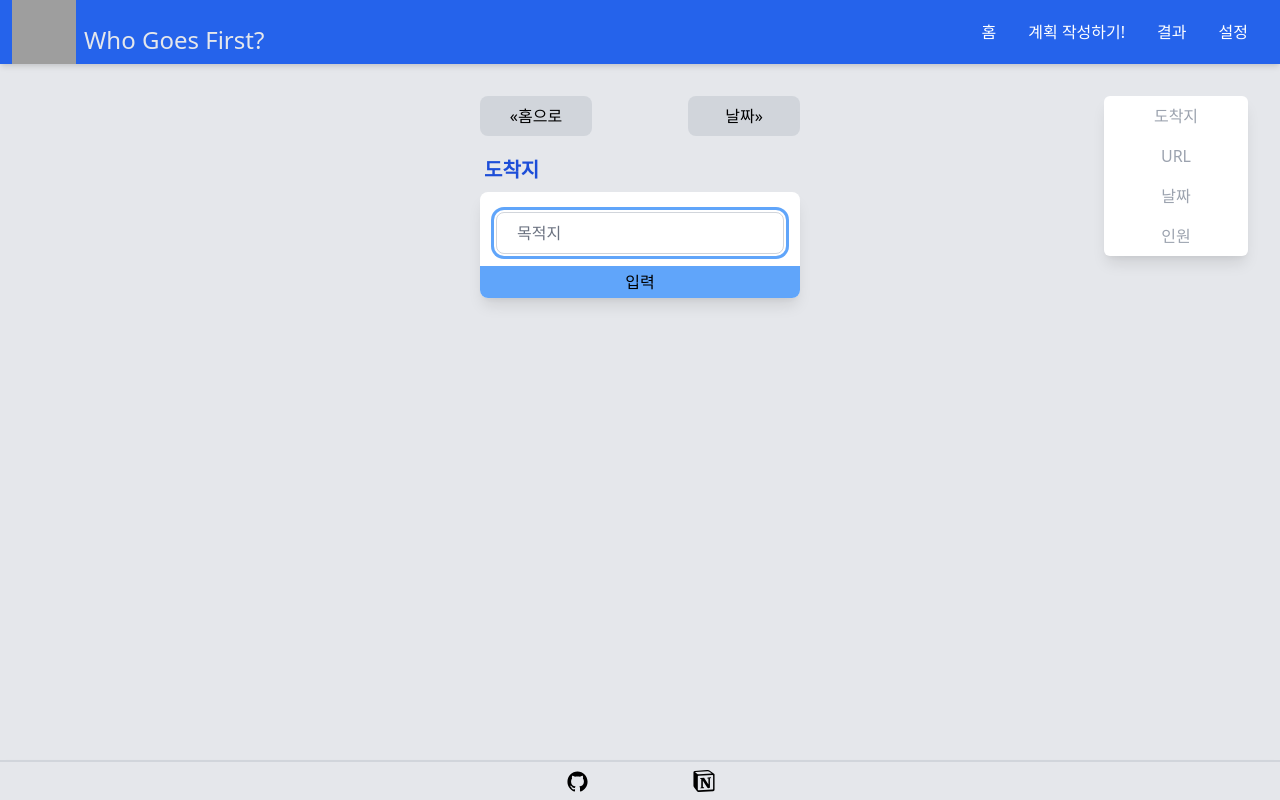
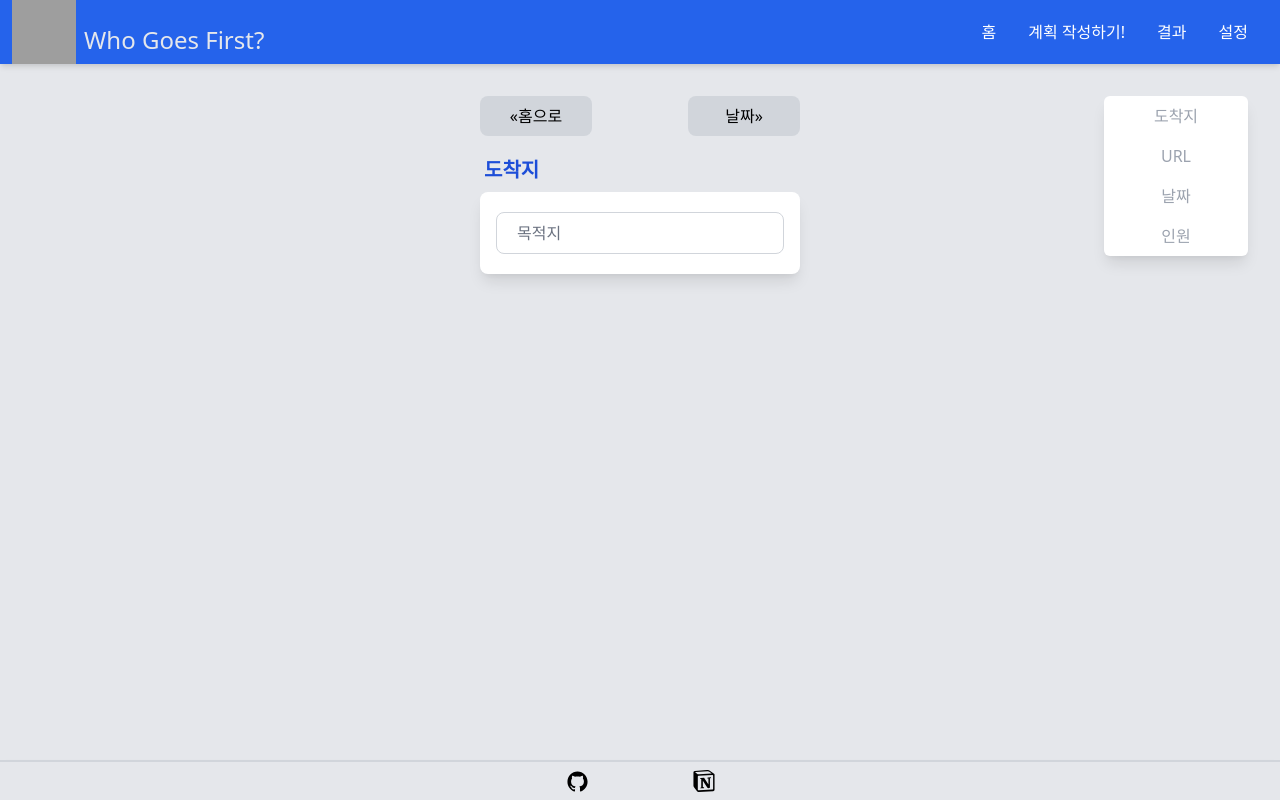
Before and after one commit to IwannabeRealnerD/WhoGoesFirst, a React (Create React App) app: page /WhoGoesFirst/writeplan/1where in a window 1280 px wide. Built offline with nearby package versions, Linux system fonts and the light colour scheme; grey boxes are pictures that could not be loaded.

Commit message:
changed navbutton to submit

```diff
--- a/src/Components/Pages/WritePlan/NavButton.tsx
+++ b/src/Components/Pages/WritePlan/NavButton.tsx
@@ -1,15 +1,18 @@
 import { FunctionComponent, SetStateAction } from "react";
+import { FieldValues, UseFormHandleSubmit } from "react-hook-form";
 
 interface NavButtonProps {
     placeholderBefore: string;
     placeholderAfter: string;
     setIsBack: React.Dispatch<SetStateAction<boolean | null>>;
+    isSubmit?: boolean;
 }
 
 export const NavButton: FunctionComponent<NavButtonProps> = ({
     placeholderBefore,
     placeholderAfter,
     setIsBack,
+    isSubmit,
 }) => {
     return (
         <div className="mb-5 flex justify-between">
@@ -21,7 +24,7 @@ export const NavButton: FunctionComponent<NavButtonProps> = ({
                 &laquo;{placeholderBefore}
             </button>
             <button
-                type="button"
+                type={isSubmit === true ? "submit" : "button"}
                 className="grayBtn"
                 onClick={() => setIsBack(false)}
             >
@@ -30,3 +33,5 @@ export const NavButton: FunctionComponent<NavButtonProps> = ({
         </div>
     );
 };
+const defaultProps = { isSubmit: undefined };
+NavButton.defaultProps = defaultProps;
--- a/src/Pages/Writeplan/1where/InputCards/DestinationCard.tsx
+++ b/src/Pages/Writeplan/1where/InputCards/DestinationCard.tsx
@@ -1,11 +1,5 @@
-import {
-    Dispatch,
-    FunctionComponent,
-    SetStateAction,
-    useEffect,
-    useState,
-} from "react";
-import { useForm } from "react-hook-form";
+import { FunctionComponent } from "react";
+import { FieldValues, UseFormRegister } from "react-hook-form";
 
 import { MenuIndicator } from "@Components/Pages";
 import { useAppDispatch, useAppSelector } from "@Redux/Hooks";
@@ -16,84 +10,30 @@ import {
 import { ResetButton } from "@Components/Pages/WritePlan/ResetButton";
 import { AnimatePresence } from "framer-motion";
 
-interface DestinationCard {
-    setIsDestination: Dispatch<SetStateAction<boolean>>;
-}
-
-interface SubmitWhereInterface {
-    destination: string;
+interface DestinationInterface {
+    register: UseFormRegister<FieldValues>;
 }
 const destinationRegexp = /^.{2,35}$/;
 
-export const DestinationCard: FunctionComponent<DestinationCard> = ({
-    setIsDestination,
+export const DestinationCard: FunctionComponent<DestinationInterface> = ({
+    register,
 }) => {
     const dispatch = useAppDispatch();
     const destinationRedux = useAppSelector(
         (state) => state.PlanReducer.destination
     );
 
-    const defaultValue = destinationRedux ?? "";
-    const { register, handleSubmit, formState, setFocus, reset } = useForm({
-        defaultValues: {
-            destination: defaultValue,
-        },
-    });
-    const [isReset, setIsReset] = useState(false);
-    const [buttonStatus, setButtonStatus] = useState(true);
-    const [buttonText, setButtonText] = useState(() => "입력");
-
-    const submitDestination = ({ destination }: SubmitWhereInterface): void => {
-        setIsReset(true);
-        dispatch(writeDestination(destination));
-    };
-
     const resteFunc = (): void => {
-        reset();
-        setIsReset(false);
         dispatch(writeDestination(null));
         dispatch(writeUrl(null));
     };
 
-    useEffect(() => {
-        const destinationCheck = (): boolean =>
-            formState.errors.destination?.type === "required";
-        const destinationPatternCheck = (): boolean =>
-            formState.errors.destination?.type === "pattern";
-
-        if (destinationCheck()) {
-            setButtonText("값을 입력해주세요.");
-            setButtonStatus(false);
-            return;
-        }
-        if (destinationPatternCheck()) {
-            setButtonText("2글자 이상 입력해주세요.");
-            setButtonStatus(false);
-            return;
-        }
-        if (destinationRedux !== null) {
-            setButtonText("입력완료");
-            setIsReset(true);
-            setIsDestination(true);
-            setButtonStatus(true);
-            return;
-        }
-        setButtonText("입력");
-        setButtonStatus(true);
-        setIsDestination(false);
-        setIsReset(false);
-        setFocus("destination");
-    }, [destinationRedux, formState, isReset, setIsDestination, setFocus]);
-
     return (
         <>
             <MenuIndicator menuName="도착지" />
-            <form onSubmit={handleSubmit(submitDestination)}>
-                <div className=" relative rounded-lg bg-white pt-5 pb-11 shadow-lg">
+            <div className="relative rounded-lg bg-white pt-5 pb-5 shadow-lg">
                 <AnimatePresence exitBeforeEnter>
-                        {destinationRedux && (
-                            <ResetButton resetFunc={resteFunc} />
-                        )}
+                    {destinationRedux && <ResetButton resetFunc={resteFunc} />}
                 </AnimatePresence>
                 <div className="px-4">
                     <input
@@ -102,24 +42,11 @@ export const DestinationCard: FunctionComponent<DestinationCard> = ({
                             pattern: destinationRegexp,
                         })}
                         type="text"
-                            disabled={isReset}
                         placeholder="목적지"
                         className="mainInput px-5 pr-10 w-full block rounded-lg"
                     />
                 </div>
-                    <button
-                        type="submit"
-                        className={`absolute mainBtn bottom-0 rounded-b-lg h-8 flex items-center justify-center w-full ${
-                            buttonStatus
-                                ? "bg-blue-400 hover-hover:hover:bg-blue-300 active:bg-blue-500"
-                                : "bg-red-400 hover-hover:hover:bg-red-300 active:bg-red-500"
-                        }`}
-                        disabled={isReset}
-                    >
-                        {buttonText}
-                    </button>
             </div>
-            </form>
         </>
     );
 };
--- a/src/Pages/Writeplan/1where/index.tsx
+++ b/src/Pages/Writeplan/1where/index.tsx
@@ -1,5 +1,6 @@
 import { FunctionComponent, useEffect, useState } from "react";
-import { AnimatePresence, motion } from "framer-motion";
+import { motion } from "framer-motion";
+import { useForm } from "react-hook-form";
 import { slideVariants } from "@Components/UIRelated/MotionVariants";
 import { NavButton } from "@Components/Pages/WritePlan";
 import { useHistory, useLocation } from "react-router";
@@ -12,8 +13,8 @@ export const Where: FunctionComponent = () => {
     const location = useLocation();
 
     const [isExplain, setIsExplain] = useState(false);
-    const [isDestination, setIsDestination] = useState(false);
     const [isBack, setIsBack] = useState<boolean | null>(null);
+    const { register, handleSubmit, formState, setFocus, reset } = useForm();
 
     // Animation related code
     useEffect(() => {
@@ -40,33 +41,17 @@ export const Where: FunctionComponent = () => {
             className="w-64 sm:w-80 mx-auto"
         >
             {isExplain && <ModalExplain setIsExplain={setIsExplain} />}
+
             <NavButton
                 placeholderBefore="홈으로"
                 placeholderAfter="날짜"
                 setIsBack={setIsBack}
+                isSubmit
             />
-            <DestinationCard
-                key="destinationKey"
-                setIsDestination={setIsDestination}
-            />
-            <AnimatePresence exitBeforeEnter>
-                {isDestination && (
-                    <motion.div
-                        variants={slideVariants}
-                        initial={
-                            location.state !== null
-                                ? "hiddenFromBack"
-                                : "hidden"
-                        }
-                        exit="slideBackExit"
-                        animate="visible"
-                        key="urlkey"
-                        className="mt-5"
-                    >
-                        <URLCard />
-                    </motion.div>
-                )}
-            </AnimatePresence>
+            <form>
+                <DestinationCard register={register} />
+                {/* <URLCard /> */}
+            </form>
         </motion.div>
     );
 };
--- a/src/Pages/Writeplan/3who/WriteInfo/index.tsx
+++ b/src/Pages/Writeplan/3who/WriteInfo/index.tsx
@@ -14,7 +14,6 @@ interface WriteInfoInterface {
     submitFunc({ name, tel, bikeClass }: SubmitWhoInterface): void;
 }
 
-// const defaultProps =
 export const WriteInfo: FunctionComponent<WriteInfoInterface> = ({
     riderIndex,
     submitFunc,
```
Lines whose indentation alone changed are shown as unchanged.
